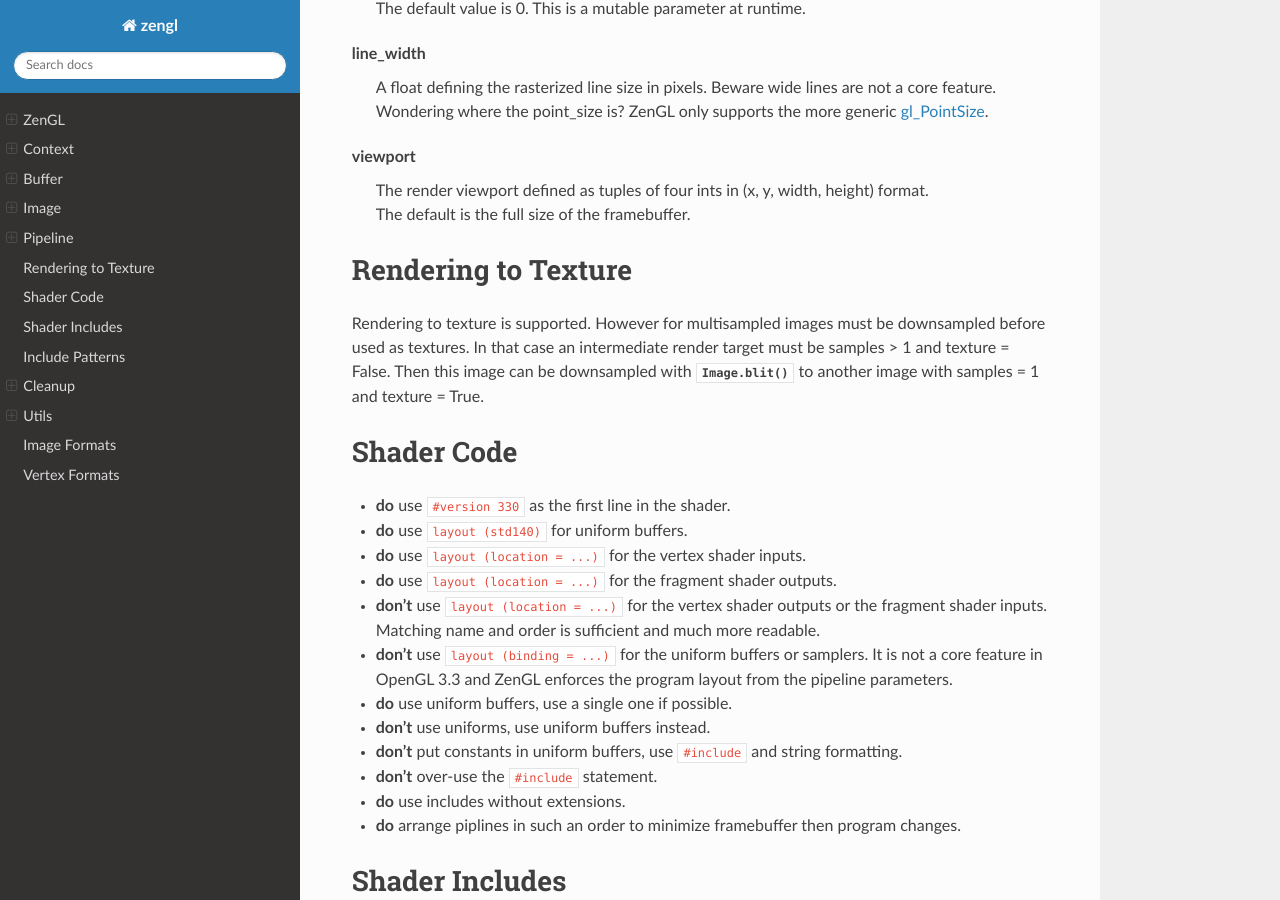
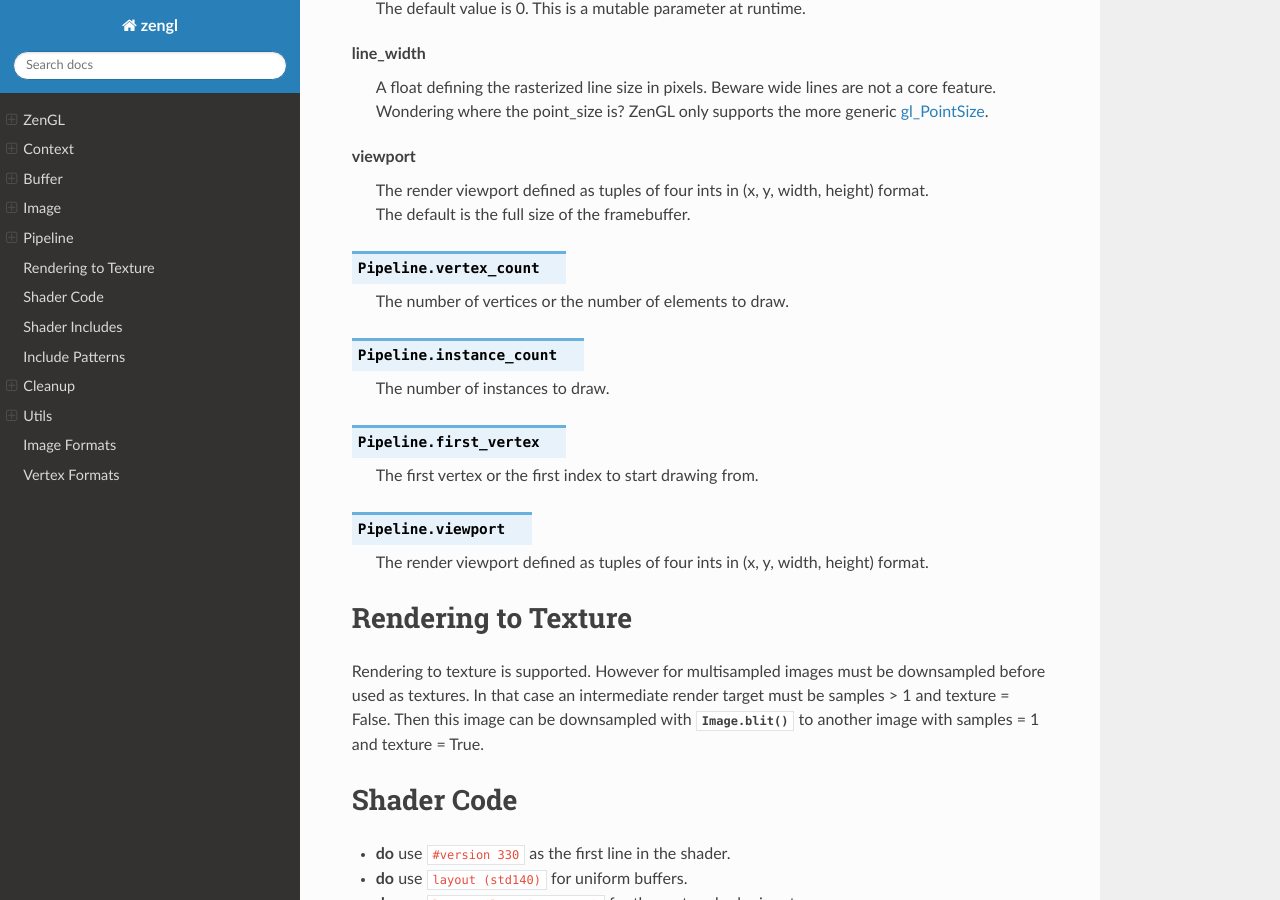
Before and after one commit to szabolcsdombi/zengl, a Sphinx documentation site: the page built from docs/index.rst, in a window 1280 px wide and 900 px high, scrolled down 8723 px. Built offline with Sphinx 7.4.7 and the Read the Docs theme 2.0.0, drawn with Linux system fonts in a browser that asks for light colours.

Commit message:
document pipeline attributes

```diff
--- a/docs/index.rst
+++ b/docs/index.rst
@@ -362,6 +362,21 @@
     | The render viewport defined as tuples of four ints in (x, y, width, height) format.
     | The default is the full size of the framebuffer.
 
+.. py:attribute:: Pipeline.vertex_count
+
+    | The number of vertices or the number of elements to draw.
+
+.. py:attribute:: Pipeline.instance_count
+
+    | The number of instances to draw.
+
+.. py:attribute:: Pipeline.first_vertex
+
+    | The first vertex or the first index to start drawing from.
+
+.. py:attribute:: Pipeline.viewport
+
+    | The render viewport defined as tuples of four ints in (x, y, width, height) format.
 
 Rendering to Texture
 --------------------
```
Also changed, not shown: 1 other file.
